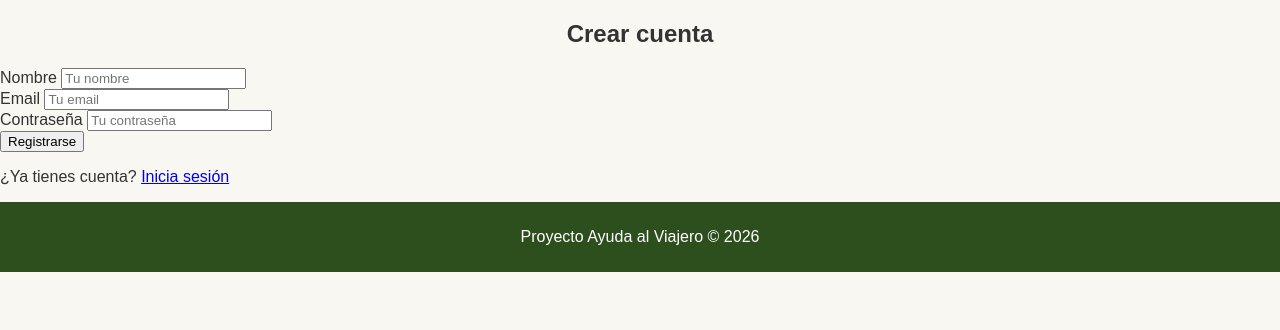
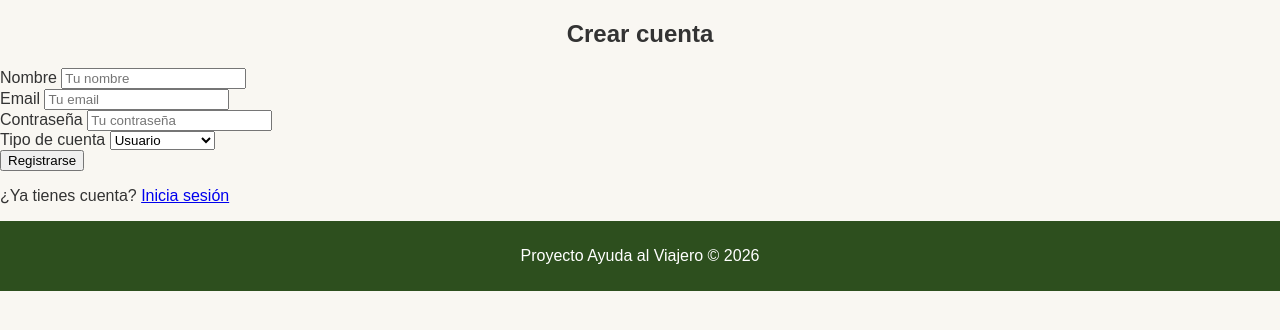
Before and after one commit to jacave97/Proyecto-Intermodular, a PHP site: page /views/registro.php in a window 1280 px wide. Shown: the part 193-523 px from the top of the page. Run offline with PHP 8.4, Linux system fonts and the light colour scheme.

Commit message:
Modificando Registro.php
Se añadido que se puedean registrar tanto usuarios tipo normal o administradores

```diff
--- a/Proyecto/views/registro.php
+++ b/Proyecto/views/registro.php
@@ -2,10 +2,6 @@
 
 <section>
     <h2 class="titulo">Crear cuenta</h2>
-
-    <?php if (isset($error)): ?>
-        <p class="error"><?= $error ?></p>
-    <?php endif; ?>
 
     <div class="form-container">
         <form method="POST" action="index.php?accion=registro">
@@ -24,11 +20,19 @@
                 <input type="password" id="password" name="password" placeholder="Tu contraseña" required>
             </div>
 
+            <!-- Selector de Rol abierto para todos -->
+            <div class="form-group">
+                <label for="rol">Tipo de cuenta</label>
+                <select name="rol" id="rol">
+                    <option value="usuario">Usuario</option>
+                    <option value="admin">Administrador</option>
+                </select>
+            </div>
+
             <button type="submit" class="btn-primary">Registrarse</button>
-
         </form>
 
-        <p class="form-link">¿Ya tienes cuenta? <a href="../index.php?accion=login">Inicia sesión</a></p>
+        <p class="form-link">¿Ya tienes cuenta? <a href="index.php?accion=login">Inicia sesión</a></p>
     </div>
 </section>
 
```
